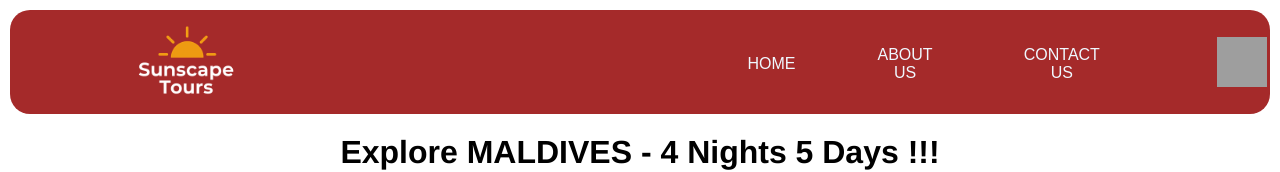
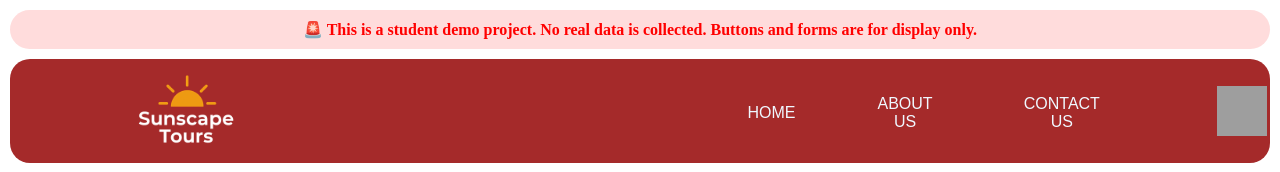
Before and after one commit to Supriyanellaiyappan/Sunscape-Trip_Page, a plain HTML site: page index.html in a window 1280 px wide. Shown: the top 172 px of the page. Drawn offline with Linux system fonts and the light colour scheme; grey boxes are pictures that could not be loaded.

Commit message:
Update index.html

```diff
--- a/index.html
+++ b/index.html
@@ -7,6 +7,10 @@
     <link rel="stylesheet" href="project4.css" />
   </head>
   <body>
+    <div style="background: #ffdcdc; padding: 10px; text-align: center; color: red; font-weight: bold;">
+  🚨 This is a student demo project. No real data is collected. Buttons and forms are for display only.
+</div>
+
     <div style="position: relative; background-color: brown">
       <img
         style="width: 100px; height: 100px; margin-left: 10%"
```
